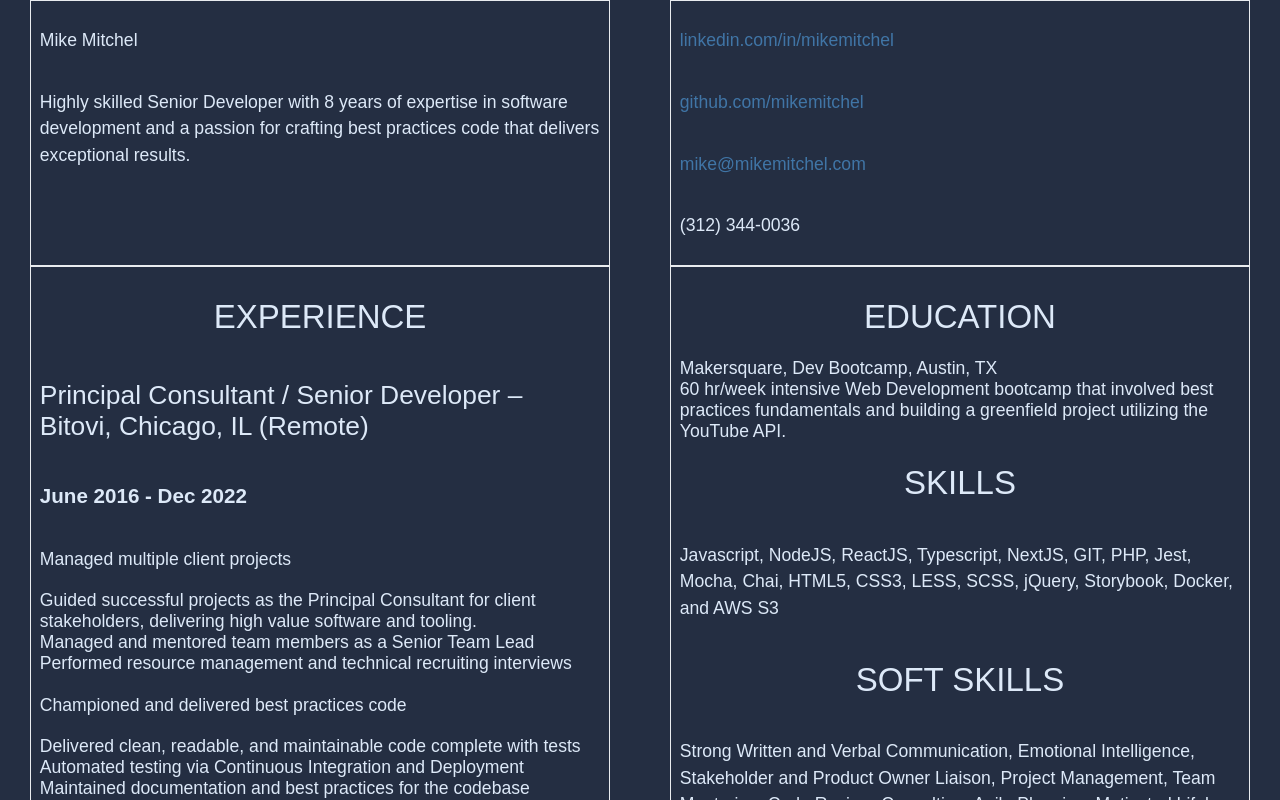
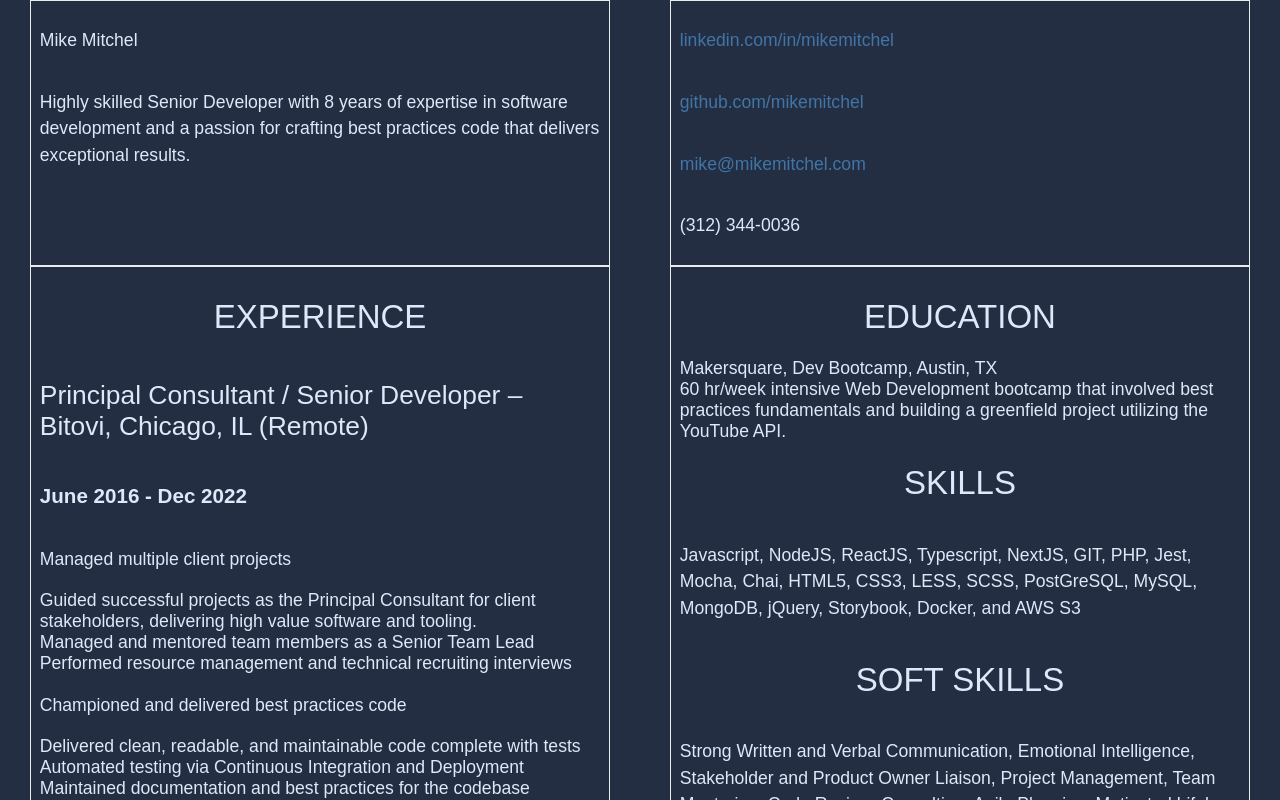
Before and after one commit to mikemitchel/portfolio, a SvelteKit app: page / in a window 1280 px wide. Shown: the top 800 px of the page. Built offline with nearby package versions, Linux system fonts and the light colour scheme.

Commit message:
add db skills

```diff
--- a/src/routes/+page.svelte
+++ b/src/routes/+page.svelte
@@ -187,7 +187,7 @@
 					<p>
 						<span
 							>Javascript, NodeJS, ReactJS, Typescript, NextJS, GIT, PHP, Jest, Mocha, Chai, HTML5,
-							CSS3, LESS, SCSS, jQuery, Storybook, Docker, and AWS S3</span
+							CSS3, LESS, SCSS, PostGreSQL, MySQL, MongoDB, jQuery, Storybook, Docker, and AWS S3</span
 						>
 					</p>
 					<h1>
```
